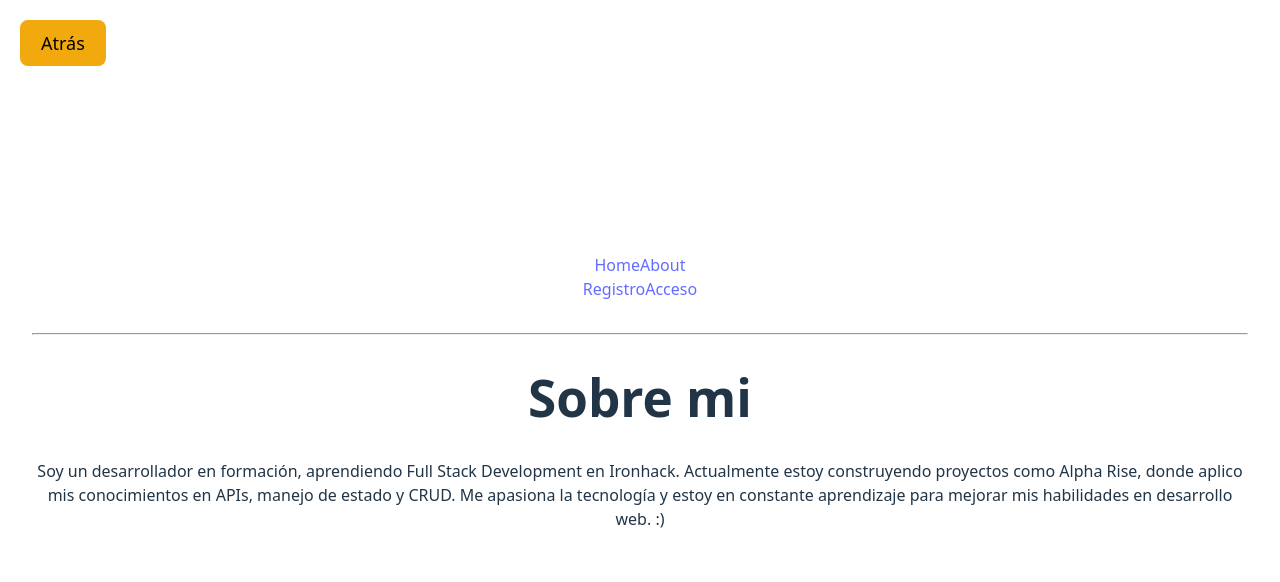
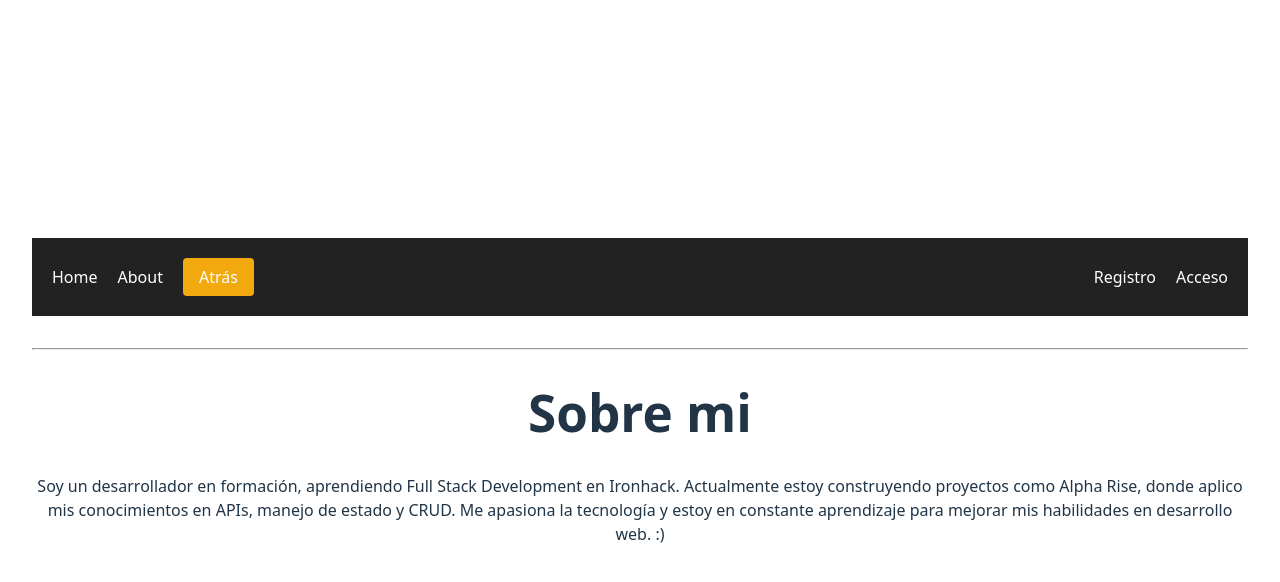
Before and after one commit to AlejandroCorrea21/alpha-rise-client, a React (Vite) app: page /About in a window 1280 px wide. Shown: the top 582 px of the page. Built offline with nearby package versions, Linux system fonts and the light colour scheme; no server answers.

Commit message:
hecho roles comentarios

```diff
--- a/src/components/Navbar.jsx
+++ b/src/components/Navbar.jsx
@@ -27,24 +27,31 @@ function Navbar() {
   }
 
   return (
-    <nav>
-      <Link to="/">Home</Link>
-      <Link to="/About">About</Link>
-      {isLoggedIn === true
-      ?
-        <div>
-          <Link to="/private-page">Ejemplo Privado</Link>
-          {userRole === "admin" && <Link to="/admin">Panel de control</Link>}
-          <Link onClick={handleLogout}>Cerrar sesión</Link>
-        </div>
-      :
-        <div>
-          <Link to="/signup">Registro</Link>
-          <Link to="/login">Acceso</Link>
-        </div>
-      }
+    <nav style={{ display: "flex", justifyContent: "space-between", alignItems: "center", padding: "20px", backgroundColor: "#222", color: "#fff", gap: "20px" }}>
+      <div style={{ display: "flex", gap: "20px", alignItems: "center" }}>
+
+          <Link to="/" style={{ color: "white", textDecoration: "none" }}>Home</Link>
+          <Link to="/About" style={{ color: "white", textDecoration: "none" }}>About</Link>
+          <button onClick={() => navigate(-1)} style={{ fontSize: "16px", padding: "8px 16px", backgroundColor: "#f2a90d", border: "none", color: "white", cursor: "pointer", borderRadius: "4px" }}>
+            Atrás</button>
+
+      </div>
 
 
+      {isLoggedIn ? (
+        <div style={{ display: "flex", gap: "20px" }}>
+          <Link to="/private-page" style={{ color: "white", textDecoration: "none" }}>Ejemplo Privado</Link>
+          {userRole === "admin" && (
+            <Link to="/admin" style={{ color: "white", textDecoration: "none" }}>Panel de control</Link>
+          )}
+          <Link onClick={handleLogout} style={{ color: "white", textDecoration: "none", cursor: "pointer" }}>Cerrar sesión</Link>
+        </div>
+      ) : (
+        <div style={{ display: "flex", gap: "20px" }}>
+          <Link to="/signup" style={{ color: "white", textDecoration: "none" }}>Registro</Link>
+          <Link to="/login" style={{ color: "white", textDecoration: "none" }}>Acceso</Link>
+        </div>
+      )}
     </nav>
   );
 }
--- a/src/pages/About.jsx
+++ b/src/pages/About.jsx
@@ -15,8 +15,6 @@ function About() {
             <h1>Sobre mi</h1>
             <p>Soy un desarrollador en formación, aprendiendo Full Stack Development en Ironhack. Actualmente estoy construyendo proyectos como Alpha Rise, donde aplico mis conocimientos en APIs, manejo de estado y CRUD. Me apasiona la tecnología y estoy en constante aprendizaje para mejorar mis habilidades en desarrollo web. :)</p>
 
-            <button style={{ position: 'absolute', top: '20px', left: '20px', fontSize: '18px', padding: '10px 20px', backgroundColor: '#f2a90d' }} onClick={volverAtras} >Atrás </button>
-
         </div>
     );
 }
--- a/src/pages/ResourceDetailPage.jsx
+++ b/src/pages/ResourceDetailPage.jsx
@@ -12,7 +12,7 @@ function ResourceDetailPage() {
   const [comments, setComments] = useState([])
   const [newComment, setNewComment] = useState("")
   const navigate = useNavigate()
-  const { userRole } = useContext(AuthContext)
+  const { userRole, loggedUserId } = useContext(AuthContext)
 
   useEffect(() => {
     getResources();
@@ -34,6 +34,7 @@ const getResources = async () => {
 const getComments = async () => {
   try {
     const response = await service.get(`/comments/resources/${id}`);
+    console.log(response.data)
     setComments(response.data);
   } catch (error) {
     console.log(error);
@@ -108,10 +109,6 @@ return (
     <p>Autor: {resource.author}</p>
     <p>Origen: {resource.origen}</p>
 
-    <button style={{position: "absolute", top: "20px", left: "20px", fontSize: "18px", padding: "10px 20px", backgroundColor: "#f2a90d"}}
-      onClick={volverAtras}>Atrás
-    </button>
-
     <h2>Comentarios:</h2>
 
     {comments === null || comments.length === 0 ? (
@@ -121,15 +118,17 @@ return (
         <div key={comment._id}>
           <p>{comment.user.username}: {comment.text}</p>
 
-          <div>
-            <button onClick={() => handleCommentDelete(comment._id)}>
-            Borrar</button>
-            <button onClick={() => navigate(`/edit-comment/${comment._id}`)}>
-            Editar</button>
-          </div>
+          {(userRole === "admin" || comment.user._id === loggedUserId) && (
+
+        <div>
+          <button onClick={() => handleCommentDelete(comment._id)}>Borrar</button>
+          <button onClick={() => navigate(`/edit-comment/${comment._id}`)}>Editar</button>
         </div>
-      ))
-    )}
+
+      )}
+    </div>
+  ))
+)}
     <button onClick={handleCommentSubmit}>Añadir Comentario</button>
     <input type="text" value={newComment} onChange={(event) => setNewComment(event.target.value)} />
   </div>
--- a/src/pages/ResourcePage.jsx
+++ b/src/pages/ResourcePage.jsx
@@ -28,9 +28,6 @@ function ResourcePage() {
     <div>
       <h1>Todos los Recursos</h1>
 
-          <button style={{ position: "absolute", top: "20px", left: "20px", fontSize: "18px", padding: "10px 20px", backgroundColor: "#892be9", }} onClick={volverAtras}
-          >Atrás</button>
-
         <h2>Filtrar por Categoría</h2>
           <button style={{ margin: "5px", padding: "10px", backgroundColor: "#299039", color: "white", }} onClick={() => setFilterResources("frase")} >
           Frase</button>
```
